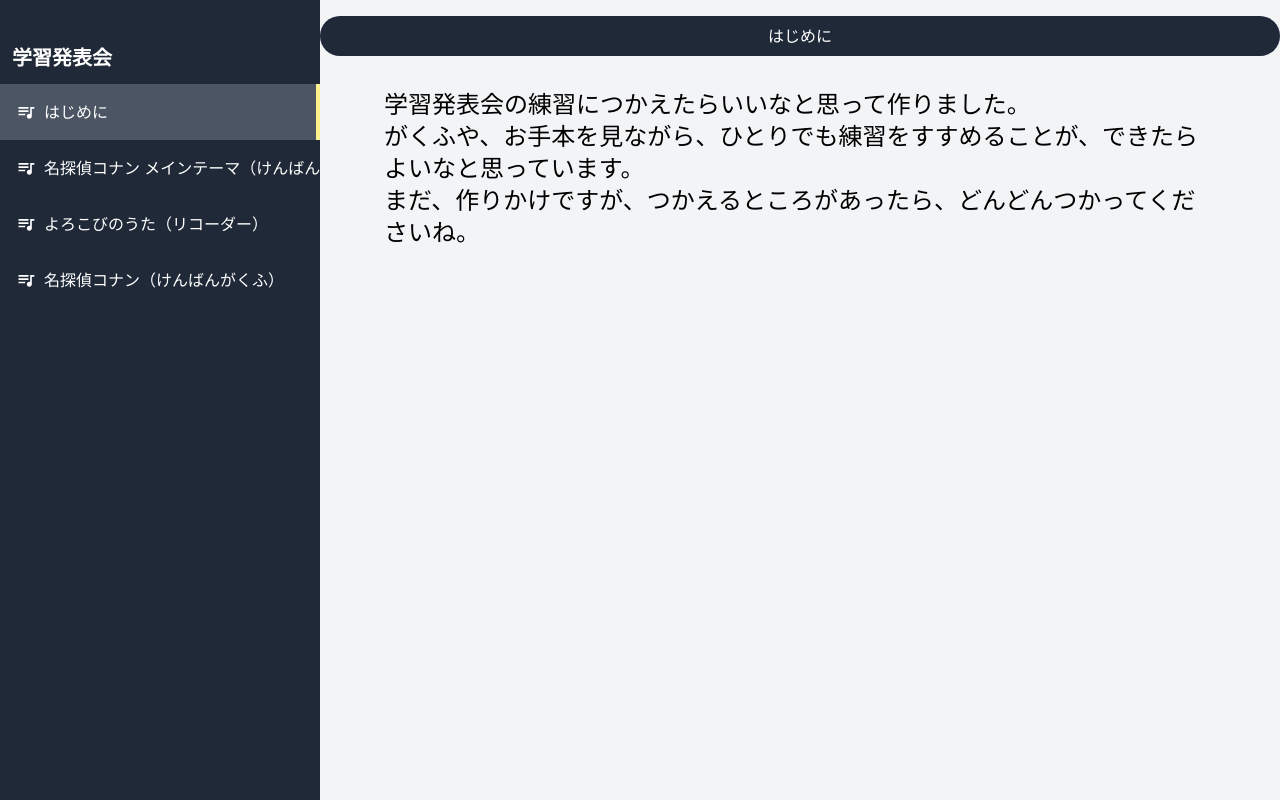
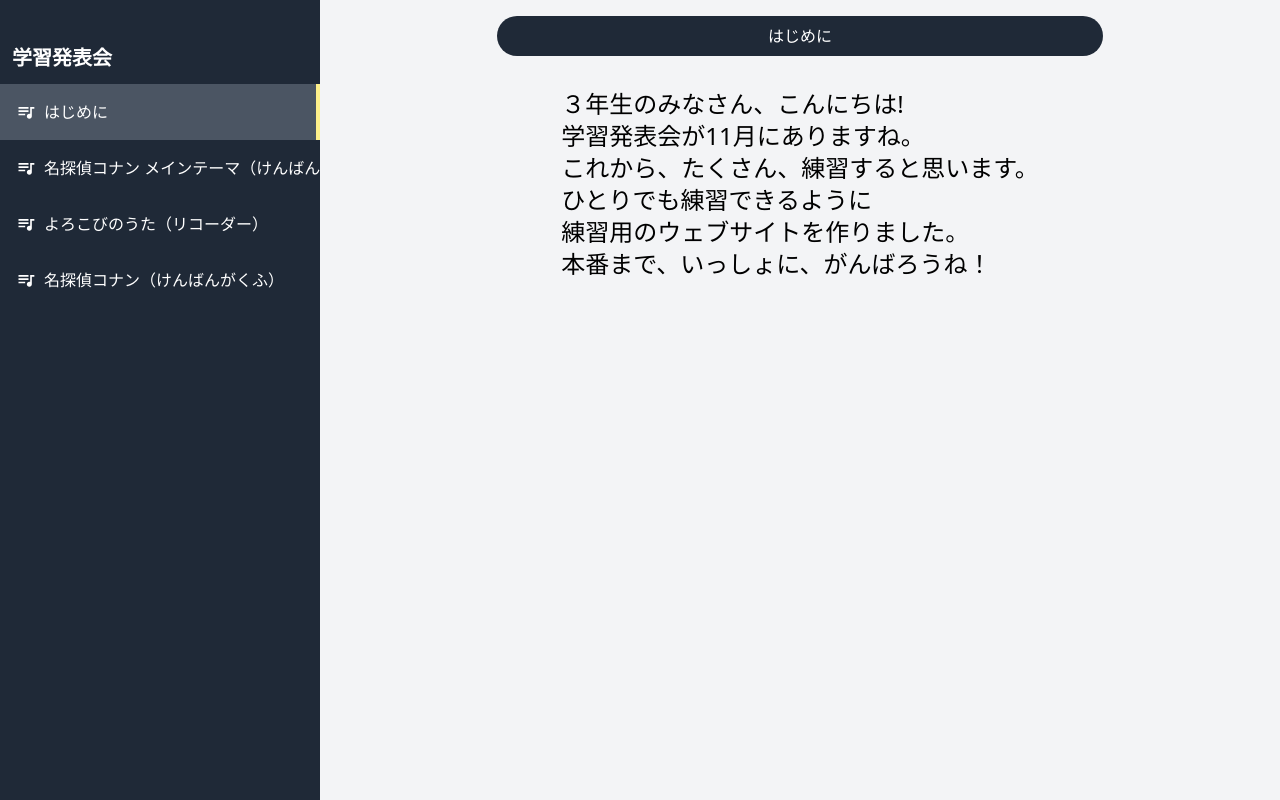
Before and after one commit to goohayami/gakusyuhp, a Next.js app: page / in a window 1280 px wide. Built offline with nearby package versions, Linux system fonts and the light colour scheme.

Commit message:
メインテーマ

```diff
--- a/app/(main)/page.jsx
+++ b/app/(main)/page.jsx
@@ -8,12 +8,17 @@ const Home = () => {
       </div>
       <div className="px-16 pt-8 text-2xl">
         <h1>
-          学習発表会の練習につかえたらいいなと思って作りました。
+          ３年生のみなさん、こんにちは!
           <br />
-          がくふや、お手本を見ながら、ひとりでも練習をすすめることが、できたらよいなと思っています。
+          学習発表会が11月にありますね。
           <br />
-          まだ、作りかけですが、つかえるところがあったら、どんどんつかってくださいね。
+          これから、たくさん、練習すると思います。
           <br />
+          ひとりでも練習できるように
+          <br />
+          練習用のウェブサイトを作りました。
+          <br />
+          本番まで、いっしょに、がんばろうね！
         </h1>
       </div>
     </div>
```
